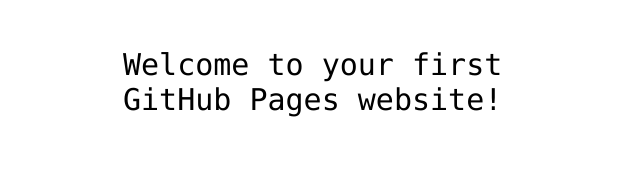
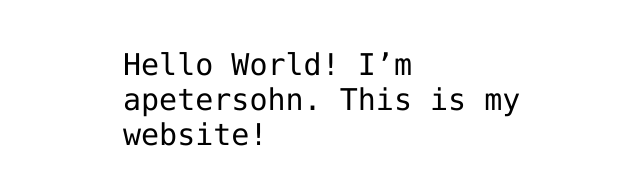
Before and after one commit to apetersohn/apetersohn.github.io, a plain HTML site: page index.html in a window 1280 px wide. Shown: the part 341-526 px from the top of the page, without its empty margins (317-957 px from the left). Drawn offline with Linux system fonts and the light colour scheme.

Commit message:
add name to index.html file

```diff
--- a/index.html
+++ b/index.html
@@ -12,7 +12,7 @@
 <img src="https://octodex.github.com/images/daftpunktocat-thomas.gif" id="octocat" alt="octocat-gif" />
 
 <!-- Change this code here by copy and pasting your template on line 15 -->
-<p>Welcome to your first GitHub Pages website!</p>
+<p>Hello World! I’m apetersohn. This is my website!</p>
 
 </body>
 </html>
```
